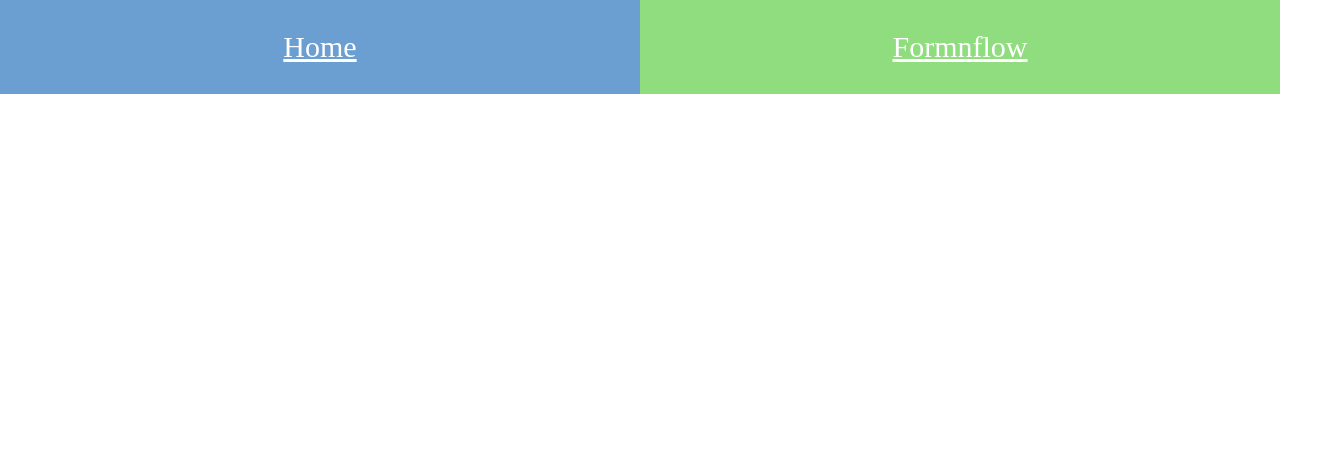
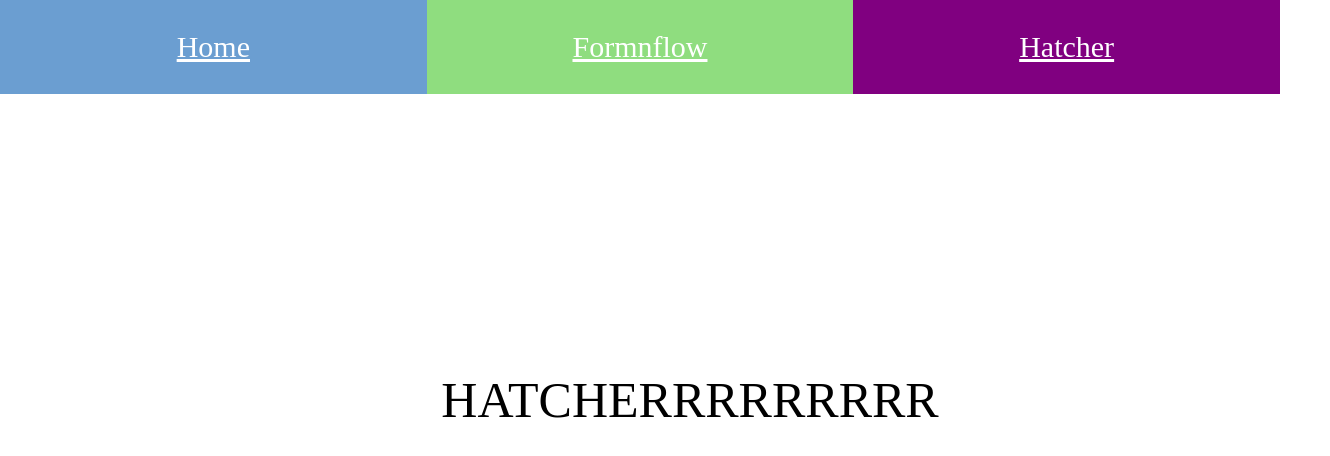
Before and after one commit to julioinglez/portfolio-react, a React app: page /hatcher in a window 1280 px wide. Shown: the top 456 px of the page, 1330 px wide, since content can reach past the window. Built offline with nearby package versions, Linux system fonts and the light colour scheme.

Commit message:
Testing Page Transition When Adding Routes

```diff
--- a/src/assets/stylesheets/components/background.scss
+++ b/src/assets/stylesheets/components/background.scss
@@ -1,6 +1,6 @@
 a{
   position: relative;
-  width: 50%;
+  width: 33.333333%;
   display: inline-flex;
   justify-content: center;
   align-items: center;
@@ -18,6 +18,10 @@ a{
 
   &.link-formnflow{
     background: #8fdd7f;
+  }
+
+  &.link-hatcher{
+    background: purple;
   }
 }
 
--- a/src/components/Navigation.js
+++ b/src/components/Navigation.js
@@ -5,5 +5,6 @@ export default () => (
   <div>
     <NavLink exact to="/" activeClassName="active" className="link-home">Home</NavLink>
     <NavLink exact to="/formnflow" activeClassName="active" className="link-formnflow">Formnflow</NavLink>
+    <NavLink exact to="/hatcher" activeClassName="active" className="link-hatcher">Hatcher</NavLink>
   </div>
 );
--- /dev/null
+++ b/src/routes/Hatcher.js
@@ -0,0 +1,11 @@
+import React from 'react';
+
+export default class Hatcher extends React.Component {
+  render() {
+    return(
+      <div className="page-container">
+        <div className="page home">HATCHERRRRRRRRR</div>
+      </div>
+    )
+  }
+}
--- a/src/routes/index.js
+++ b/src/routes/index.js
@@ -2,6 +2,7 @@ import React from 'react';
 import { Route, Switch } from 'react-router-dom';
 import Home from './Home';
 import Formnflow from './Formnflow';
+import Hatcher from './Hatcher';
 import Navigation from '../components/Navigation';
 import { TransitionGroup, CSSTransition  } from 'react-transition-group';
 
@@ -16,6 +17,7 @@ export default () => (
           <Switch location={location}>
             <Route exact path="/" component={Home} />
             <Route path="/formnflow" component={Formnflow} />
+            <Route path="/hatcher" component={Hatcher} />
           </Switch>
         </CSSTransition>
       </TransitionGroup>
```
